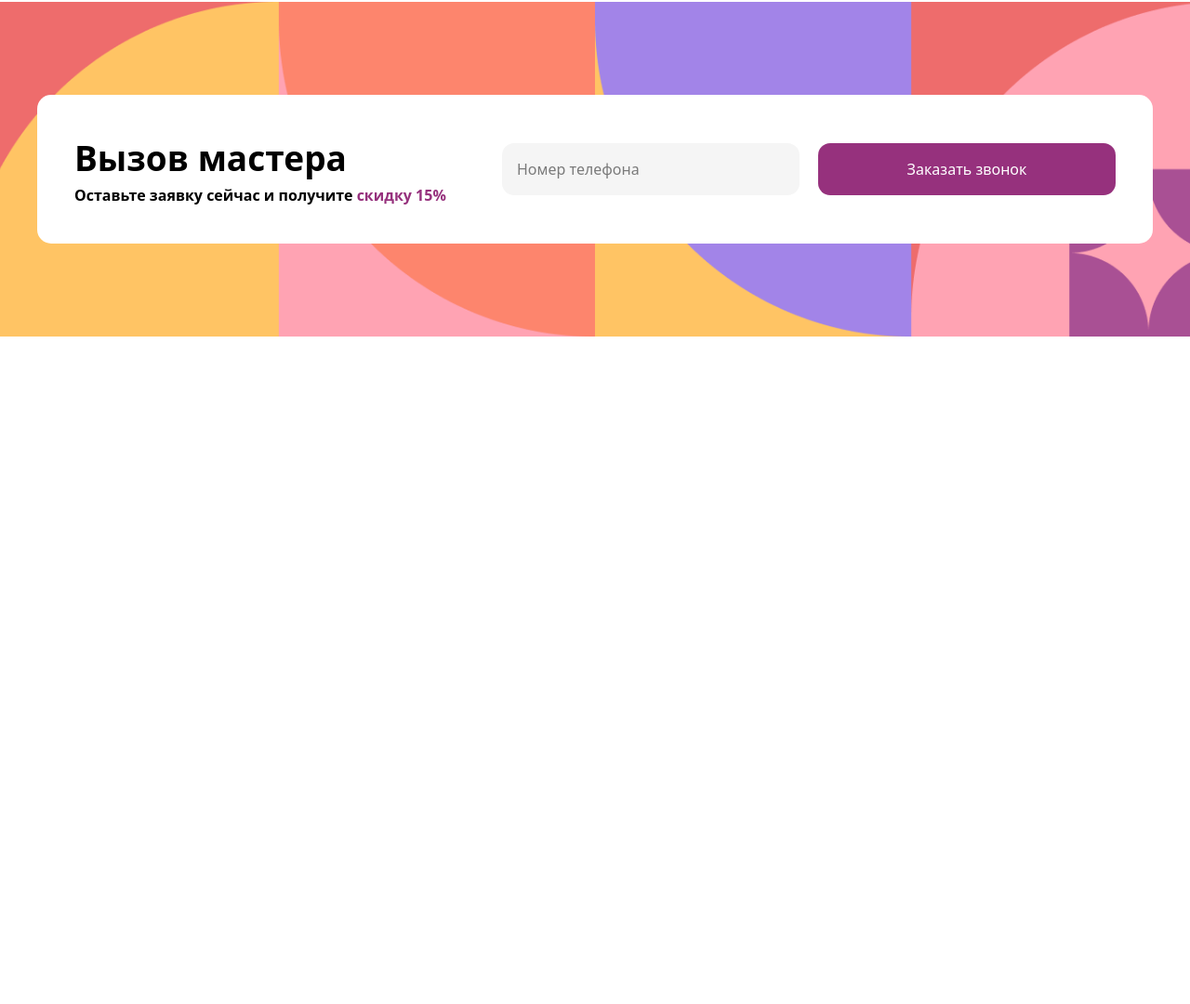
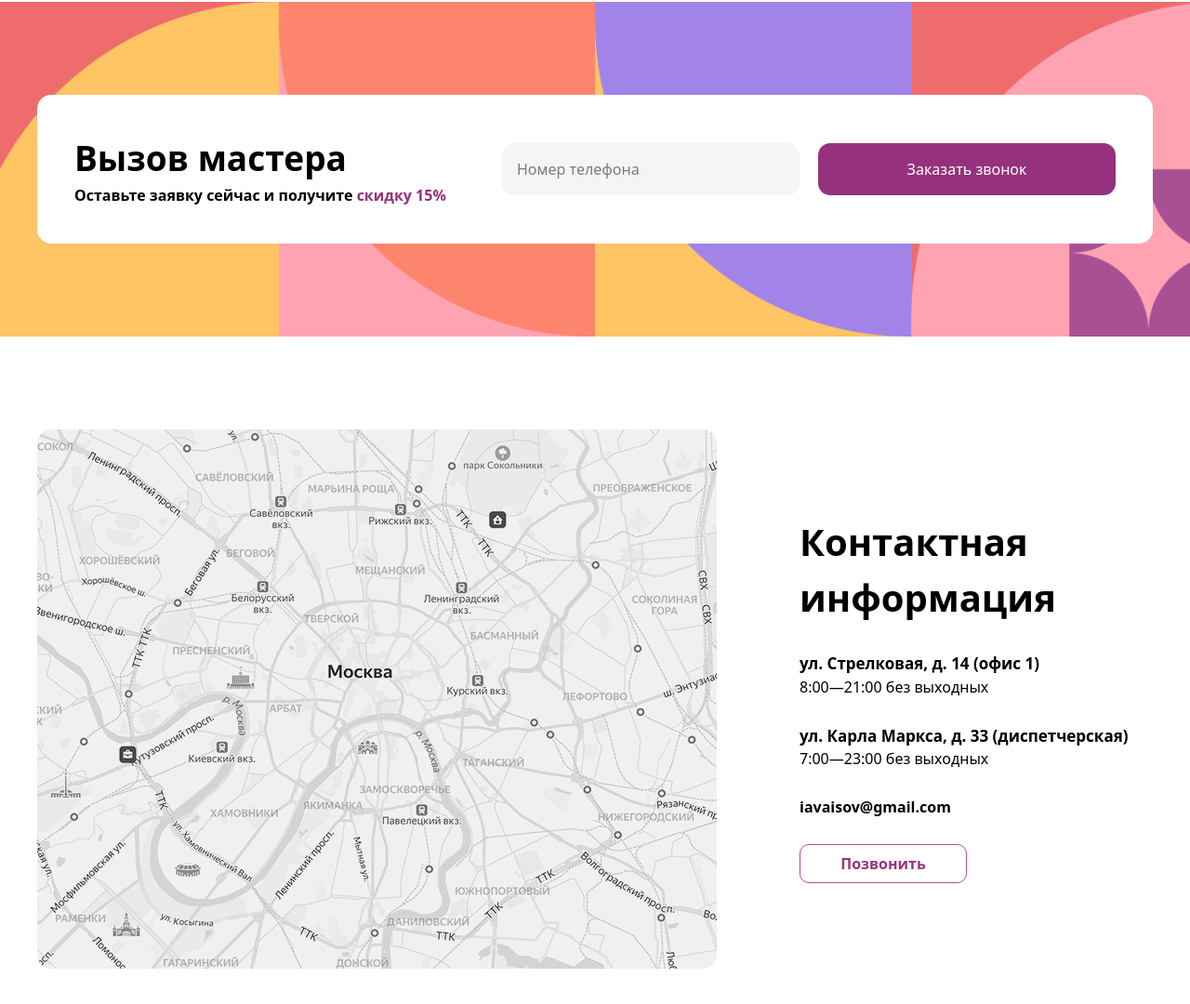
Before and after one commit to Xurwed9/git5, a website: page src/index.html in a window 1280 px wide. Shown: the part 6216-7296 px from the top of the page at 93% size. Before the commit the page ends 6578 px from the top, so only its background shows below. Drawn offline with nearby package versions, Linux system fonts and the light colour scheme; files that its build step writes are made by us from their sources.

Commit message:
Контактная информация

```diff
--- a/src/index.html
+++ b/src/index.html
@@ -345,6 +345,24 @@
             </div>
         </section>
     </div>
+
+
+    <section class="py-25 flex items-center justify-between max-w-300 m-auto">
+        <img src="./Screenshot 2020-06-15 at 00.15 2.png" alt="">
+        <div class="md:w-95 flex flex-col gap-7">
+            <h1 class="font-bold text-[40px]">Контактная информация</h1>
+            <div>
+                <h3 class="font-bold text-[17px]">ул. Стрелковая, д. 14 (офис 1)</h3>
+                <p>8:00—21:00 без выходных</p>
+            </div>
+            <div>
+                <h3 class="font-bold text-[17px]">ул. Карла Маркса, д. 33 (диспетчерская)</h3>
+                <p>7:00—23:00 без выходных</p>
+            </div>
+            <p class="font-bold">iavaisov@gmail.com</p>
+            <button class="text-[#993280] b1 rounded-[10px] px-8 py-2 b1 font-semibold md:w-45">Позвонить</button>
+        </div>
+    </section>
 </body>
 
 </html>
```
Also changed, not shown: src/Screenshot 2020-06-15 at 00.15 2.png (added).
